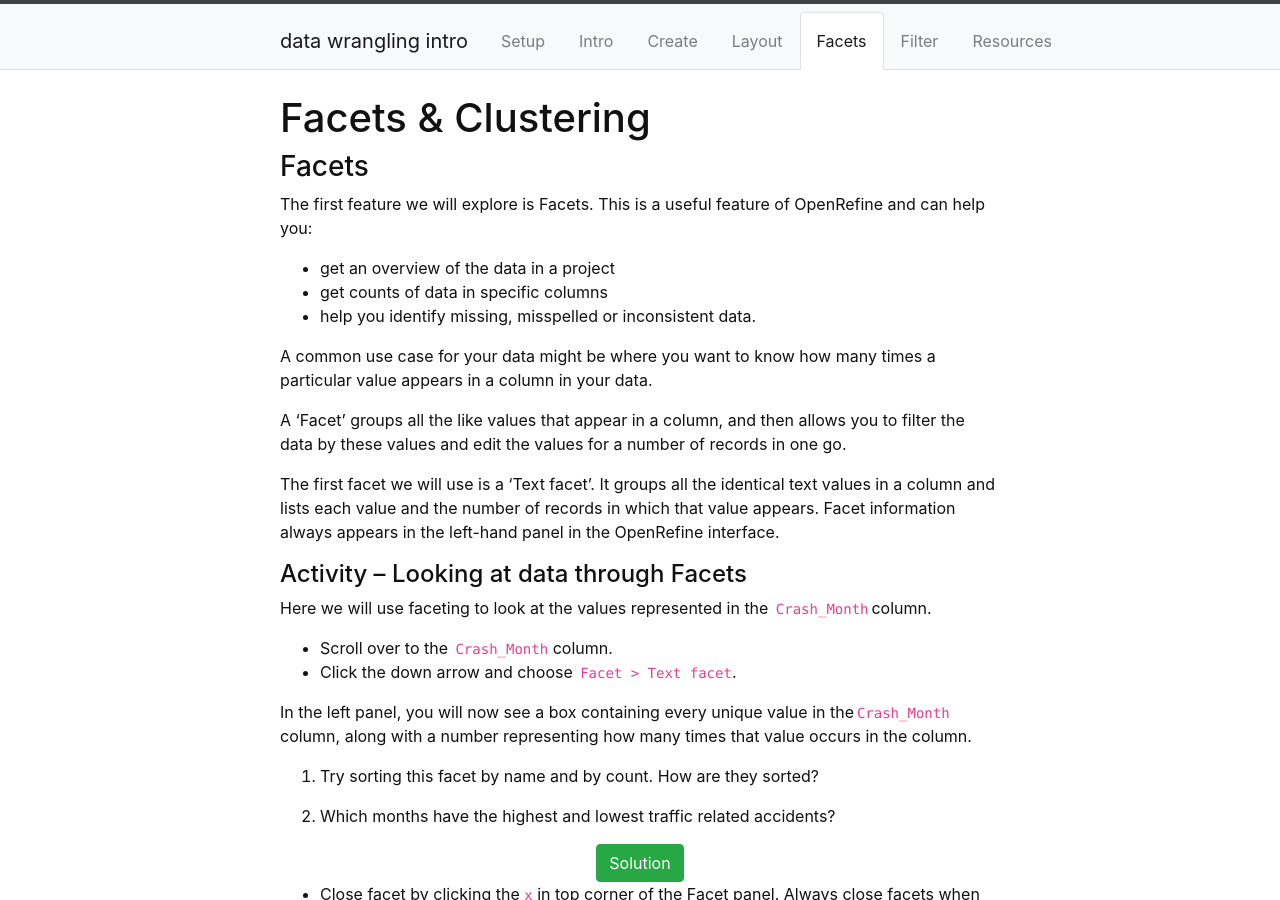
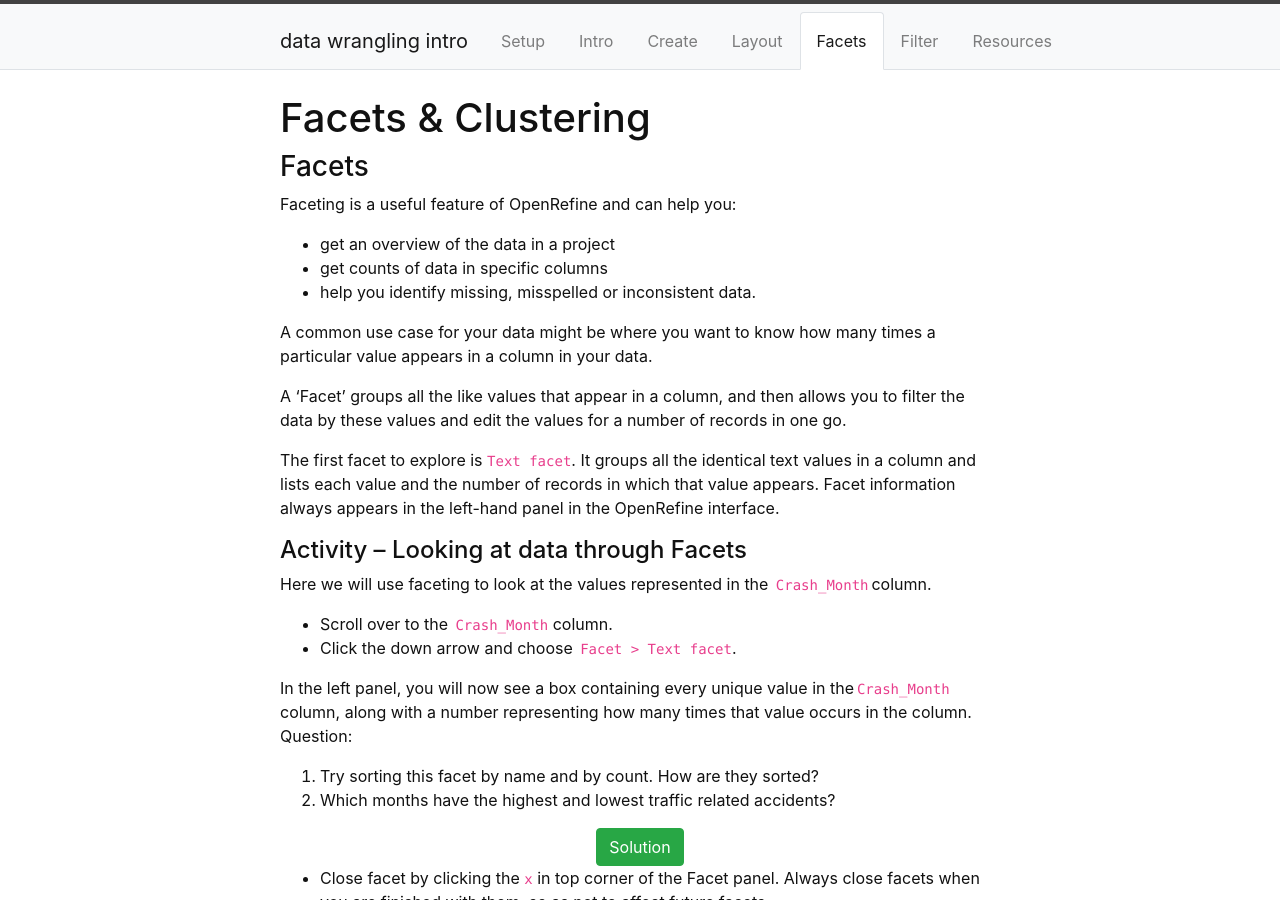
Before and after one commit to GULibrarySandbox/intro-data-wrangle, a Jekyll site: the page built from content/4-lesson.md, in a window 1280 px wide and 900 px high. Built offline with Jekyll 4.4.1, drawn with Linux system fonts in a browser that asks for light colours.

Commit message:
Update 4-lesson.md

```diff
--- a/content/4-lesson.md
+++ b/content/4-lesson.md
@@ -4,7 +4,7 @@ nav: true
 ---
 # Facets & Clustering
 ### Facets
-The first feature we will explore is Facets. This is a useful feature of OpenRefine and can help you:
+Faceting is a useful feature of OpenRefine and can help you:
 - get an overview of the data in a project
 - get counts of data in specific columns
 - help you identify missing, misspelled or inconsistent data.
@@ -14,7 +14,7 @@ A common use case for your data might be where you want to know how many times a
 A 'Facet' groups all the like values that appear in a column, and then allows you to filter the data by these values
 and edit the values for a number of records in one go.
 
-The first facet we will use is a 'Text facet'. It groups all the identical text values in a column and lists each value
+The first facet to explore is `Text facet`. It groups all the identical text values in a column and lists each value
 and the number of records in which that value appears. Facet information always appears in the left-hand panel
 in the OpenRefine interface.
 
@@ -27,9 +27,8 @@ Here we will use faceting to look at the values represented in the  `Crash_Mon
 
 In the left panel, you will now see a box containing every unique value in the `Crash_Month` column,
 along with a number representing how many times that value occurs in the column.
-
+Question:
 1. Try sorting this facet by name and by count. How are they sorted?
-
 2. Which months have the highest and lowest traffic related accidents?
 
 {% include modal.md button="Solution" color="success" title="Activity 1 solution" text="1. Name is alphabetical, and count is largest at top of list.
```
